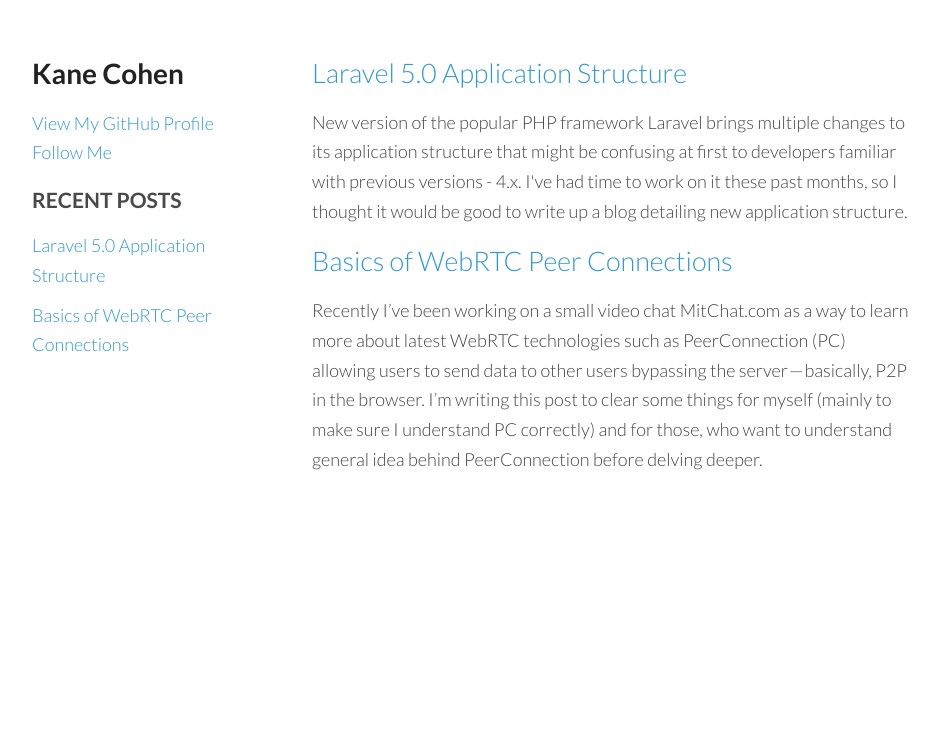
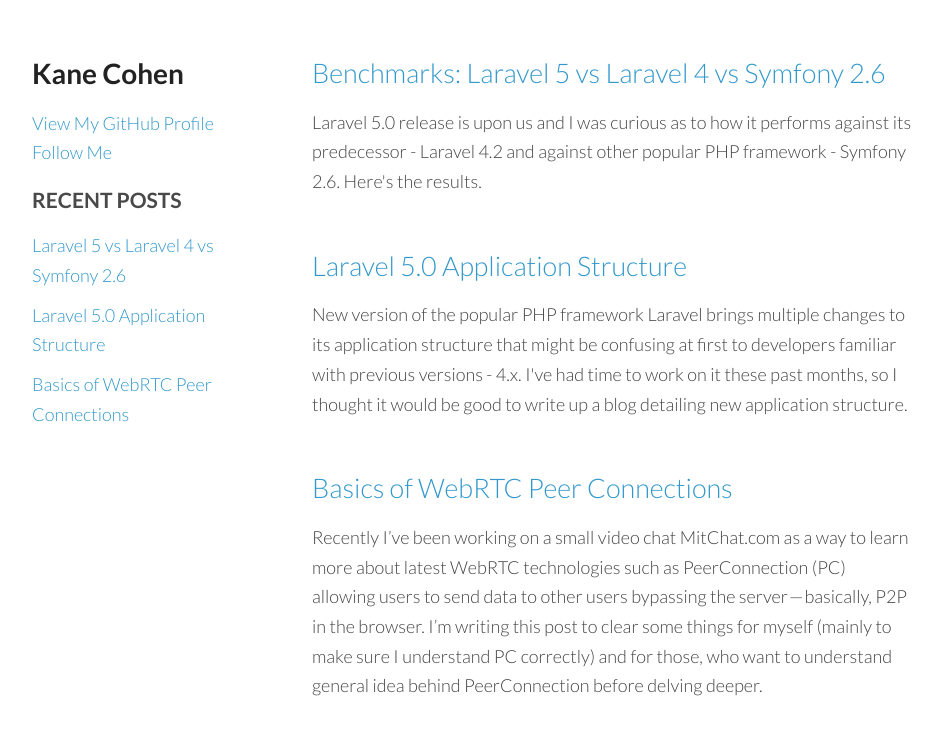
Before and after one commit to KaneCohen/kanecohen.github.io, a plain HTML site: page index.html in a window 1280 px wide. Shown: the whole page, without its empty margins (168-1110 px from the left). Drawn offline with Linux system fonts and the light colour scheme.

Commit message:
Add article to the index page.

```diff
--- a/index.html
+++ b/index.html
@@ -25,6 +25,7 @@
 			<div class="links">
 				<h3>RECENT POSTS</h3>
 				<ul class="unstyled">
+					<li><a href="laravel-5-vs-laravel-4.html">Laravel 5 vs Laravel 4 vs Symfony 2.6</a></li>
 					<li><a href="laravel-5-application-structure.html">Laravel 5.0 Application Structure</a></li>
 					<li><a href="basics-of-webrtc-peer-connections.html">Basics of WebRTC Peer Connections</a></li>
 				</ul>
@@ -34,6 +35,11 @@
 		<section>
 
 			<div class="posts">
+				<article>
+					<h2><a href="laravel-5-vs-laravel-4.html">Benchmarks: Laravel 5 vs Laravel 4 vs Symfony 2.6</a></h2>
+					<p>Laravel 5.0 release is upon us and I was curious as to how it performs against its predecessor - Laravel 4.2 and against
+					other popular PHP framework - Symfony 2.6. Here's the results.</p>
+				</article>
 				<article>
 					<h2><a href="laravel-5-application-structure.html">Laravel 5.0 Application Structure</a></h2>
 					<p>New version of the popular PHP framework Laravel brings multiple changes to its application structure that
--- a/stylesheets/styles.css
+++ b/stylesheets/styles.css
@@ -184,6 +184,10 @@ footer {
   bottom:50px;
 }
 
+article {
+	margin-bottom: 3em;
+}
+
 /** Helpers */
 
 .pull-left {
```
